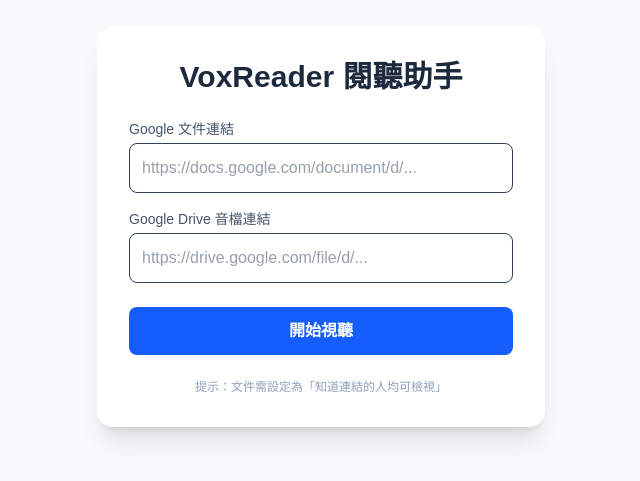
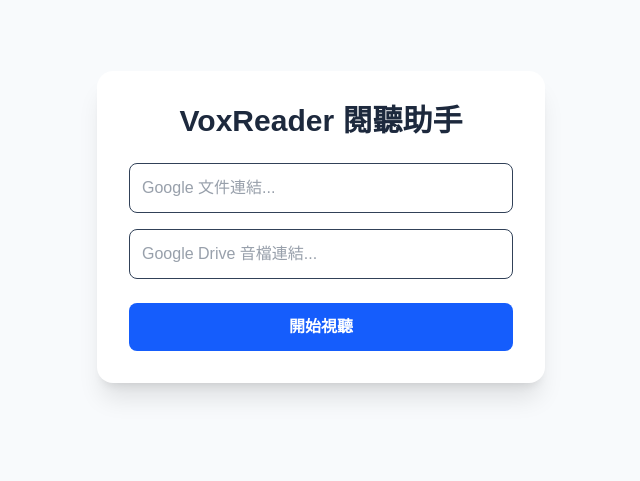
Before and after one commit to krad1985/vox-reader, a Next.js app: page / in a window 1280 px wide. Shown: the part 173-654 px from the top of the page, without its empty margins (319-959 px from the left). Built offline with nearby package versions, Linux system fonts and the light colour scheme.

Commit message:
Update: add progress bar, jump-to-page, and keyboard shortcuts to pagination

```diff
--- a/src/app/page.tsx
+++ b/src/app/page.tsx
@@ -52,7 +52,7 @@
     }
   };
 
-  // Calculate Total Pages based on scrollWidth
+  // Calculate Total Pages
   useEffect(() => {
     if (!contentRef.current || isSetup) return;
 
@@ -75,17 +75,43 @@
   }, [content, fontSize, isSetup]);
 
   // Navigation Logic
-  const navigate = (dir: 'next' | 'prev') => {
-    const newPage = dir === 'next'
-      ? Math.min(totalPages - 1, currentPage + 1)
-      : Math.max(0, currentPage - 1);
-
-    setCurrentPage(newPage);
+  const goToPage = (page: number) => {
+    const targetPage = Math.max(0, Math.min(totalPages - 1, page));
+    setCurrentPage(targetPage);
     if (contentRef.current) {
       contentRef.current.scrollTo({
-        left: newPage * contentRef.current.clientWidth,
+        left: targetPage * contentRef.current.clientWidth,
         behavior: 'smooth'
       });
+    }
+  };
+
+  const navigate = (dir: 'next' | 'prev') => {
+    goToPage(dir === 'next' ? currentPage + 1 : currentPage - 1);
+  };
+
+  // Keyboard support
+  useEffect(() => {
+    const handleKeyDown = (e: KeyboardEvent) => {
+      if (isSetup) return;
+      if (e.key === 'ArrowRight' || e.key === ' ') {
+        e.preventDefault();
+        navigate('next');
+      }
+      if (e.key === 'ArrowLeft') {
+        e.preventDefault();
+        navigate('prev');
+      }
+    };
+    window.addEventListener('keydown', handleKeyDown);
+    return () => window.removeEventListener('keydown', handleKeyDown);
+  }, [isSetup, totalPages, currentPage]);
+
+  const handleJump = () => {
+    const p = prompt(`跳轉頁碼 (1-${totalPages})`, (currentPage + 1).toString());
+    if (p) {
+      const pageNum = parseInt(p);
+      if (!isNaN(pageNum)) goToPage(pageNum - 1);
     }
   };
 
@@ -103,39 +129,21 @@
       <div className="min-h-screen flex flex-col items-center justify-center p-6 bg-slate-50">
         <div className="w-full max-w-md bg-white p-8 rounded-2xl shadow-xl space-y-6">
           <h1 className="text-3xl font-bold text-slate-800 text-center">VoxReader 閱聽助手</h1>
-
           <div className="space-y-4">
-            <div>
-              <label className="block text-sm font-medium text-slate-600">Google 文件連結</label>
-              <input
-                type="text"
-                value={docUrl}
-                onChange={(e) => setDocUrl(e.target.value)}
-                placeholder="https://docs.google.com/document/d/..."
-                className="w-full mt-1 p-3 border rounded-lg focus:ring-2 focus:ring-blue-500 outline-none text-slate-700"
-              />
-            </div>
-
-            <div>
-              <label className="block text-sm font-medium text-slate-600">Google Drive 音檔連結</label>
-              <input
-                type="text"
-                value={audioUrl}
-                onChange={(e) => setAudioUrl(e.target.value)}
-                placeholder="https://drive.google.com/file/d/..."
-                className="w-full mt-1 p-3 border rounded-lg focus:ring-2 focus:ring-blue-500 outline-none text-slate-700"
-              />
-            </div>
+            <input
+              type="text" value={docUrl} onChange={(e) => setDocUrl(e.target.value)}
+              placeholder="Google 文件連結..."
+              className="w-full p-3 border rounded-lg focus:ring-2 focus:ring-blue-500 outline-none text-slate-700"
+            />
+            <input
+              type="text" value={audioUrl} onChange={(e) => setAudioUrl(e.target.value)}
+              placeholder="Google Drive 音檔連結..."
+              className="w-full p-3 border rounded-lg focus:ring-2 focus:ring-blue-500 outline-none text-slate-700"
+            />
           </div>
-
-          <button
-            onClick={handleLoad}
-            disabled={loading}
-            className="w-full bg-blue-600 text-white py-3 rounded-lg font-semibold hover:bg-blue-700 transition disabled:bg-blue-300"
-          >
+          <button onClick={handleLoad} disabled={loading} className="w-full bg-blue-600 text-white py-3 rounded-lg font-semibold hover:bg-blue-700 transition disabled:bg-blue-300">
             {loading ? '載入中...' : '開始視聽'}
           </button>
-          <p className="text-xs text-slate-400 text-center">提示：文件需設定為「知道連結的人均可檢視」</p>
         </div>
       </div>
     );
@@ -143,44 +151,30 @@
 
   return (
     <div className="fixed inset-0 flex flex-col bg-stone-100 overflow-hidden select-none">
-      {/* Header Controls */}
+      {/* Progress Bar */}
+      <div className="absolute top-0 left-0 h-1 bg-blue-500 transition-all duration-300 z-30" style={{ width: `${((currentPage + 1) / totalPages) * 100}%` }} />
+
+      {/* Header */}
       <div className="h-16 flex items-center justify-between px-6 bg-white border-b shadow-sm z-20">
         <button onClick={() => setIsSetup(true)} className="text-slate-500 hover:text-slate-800 font-medium">← 返回</button>
-
         <div className="flex items-center space-x-4">
-          <span className="text-sm text-slate-500 hidden sm:inline">字體: {fontSize}px</span>
-          <input
-            type="range" min="16" max="72" value={fontSize}
-            onChange={(e) => setFontSize(parseInt(e.target.value))}
-            className="w-24 sm:w-32 accent-blue-600"
-          />
+          <input type="range" min="16" max="72" value={fontSize} onChange={(e) => setFontSize(parseInt(e.target.value))} className="w-24 sm:w-32 accent-blue-600" />
         </div>
-
-        <div className="text-slate-500 text-sm">
+        <button onClick={handleJump} className="text-slate-500 text-sm font-mono bg-slate-100 px-2 py-1 rounded hover:bg-slate-200">
           {currentPage + 1} / {totalPages}
-        </div>
+        </button>
       </div>
 
       {/* Reader Area */}
-      <div
-        className="flex-1 relative overflow-hidden"
-        onClick={(e) => {
+      <div className="flex-1 relative overflow-hidden" onClick={(e) => {
            const width = window.innerWidth;
-           if (e.clientX > width * 0.7) navigate('next');
-           if (e.clientX < width * 0.3) navigate('prev');
-        }}
-      >
-        <div
-          ref={contentRef}
-          className="h-full w-full overflow-hidden transition-all duration-300 ease-in-out"
+           if (e.clientX > width * 0.75) navigate('next');
+           if (e.clientX < width * 0.25) navigate('prev');
+        }}>
+        <div ref={contentRef} className="h-full w-full overflow-hidden transition-all duration-300 ease-in-out"
           style={{
-            columnWidth: '100vw',
-            columnGap: '0px',
-            columnFill: 'auto',
-            fontSize: `${fontSize}px`,
-            lineHeight: '1.8',
-            padding: '40px 10%',
-            wordBreak: 'break-word'
+            columnWidth: '100vw', columnGap: '0px', columnFill: 'auto',
+            fontSize: `${fontSize}px`, lineHeight: '1.8', padding: '40px 10%', wordBreak: 'break-word'
           }}
           dangerouslySetInnerHTML={{ __html: content }}
         />
@@ -188,20 +182,10 @@
 
       {/* Footer Player */}
       {audioUrl && (
-        <div className="h-24 bg-white border-t flex items-center justify-center px-4 sm:px-10 shadow-lg z-20">
-          <audio
-            controls
-            src={getDirectAudioUrl(audioUrl)}
-            className="w-full max-w-3xl"
-          />
+        <div className="h-24 bg-white border-t flex items-center justify-center px-4 shadow-lg z-20">
+          <audio controls src={getDirectAudioUrl(audioUrl)} className="w-full max-w-3xl" />
         </div>
       )}
-
-      {/* Navigation Buttons (Desktop) */}
-      <div className="fixed bottom-28 right-4 hidden sm:flex flex-col space-y-2 opacity-30 hover:opacity-100 transition z-30">
-        <button onClick={() => navigate('prev')} className="p-3 bg-white rounded-full shadow border">上頁</button>
-        <button onClick={() => navigate('next')} className="p-3 bg-white rounded-full shadow border">下頁</button>
-      </div>
     </div>
   );
 }
```
